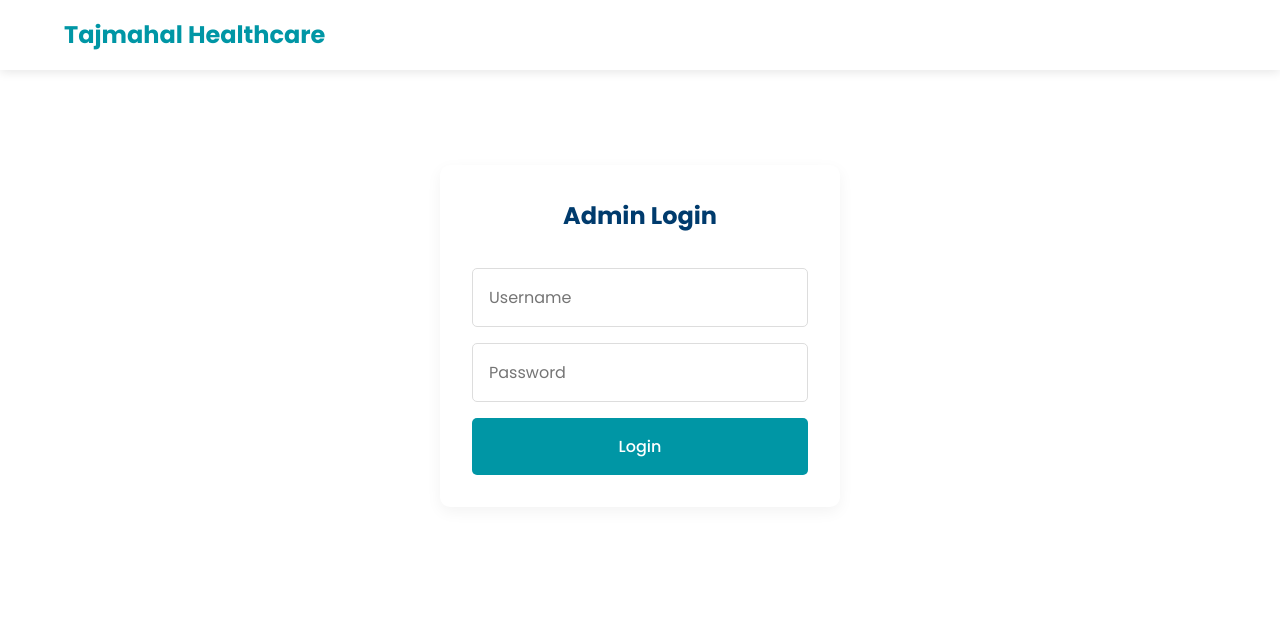
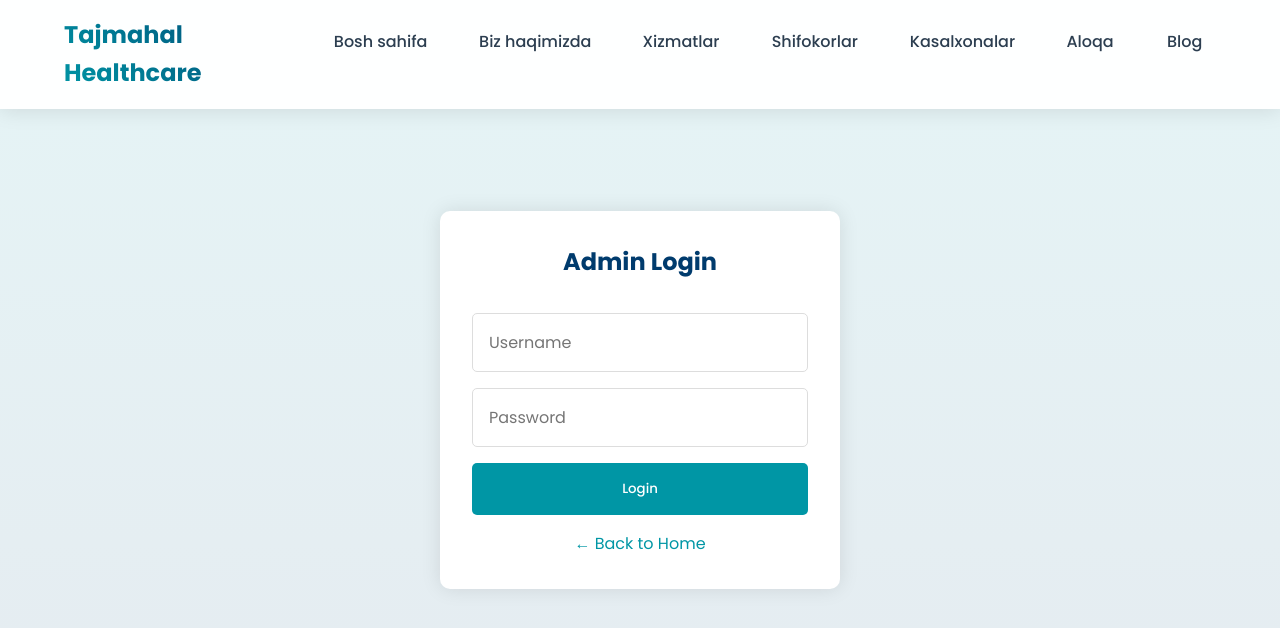
Before and after one commit to Khamraev1/Tajmahal-Healthcare, a website: page public/admin-login.html in a window 1280 px wide. Drawn offline with Linux system fonts and the light colour scheme.

Commit message:
Add complete admin dashboard, blog system, and server functionality

```diff
--- a/package.json
+++ b/package.json
@@ -30,6 +30,6 @@
         "nodemailer": "^6.9.5"
     },
     "devDependencies": {
-        "nodemon": "^3.0.1"
+        "nodemon": "^3.0.2"
     }
 }
--- a/public/admin-login.html
+++ b/public/admin-login.html
@@ -5,31 +5,32 @@
     <meta charset="UTF-8">
     <meta name="viewport" content="width=device-width, initial-scale=1.0">
     <title>Admin Login - Tajmahal Healthcare</title>
-    <link rel="stylesheet" href="/styles.css">
+    <link rel="stylesheet" href="styles.css">
+    <link rel="stylesheet" href="https://cdnjs.cloudflare.com/ajax/libs/font-awesome/6.0.0/css/all.min.css">
     <link href="https://fonts.googleapis.com/css2?family=Poppins:wght@300;400;500;600;700&display=swap"
         rel="stylesheet">
-    <link rel="stylesheet" href="https://cdnjs.cloudflare.com/ajax/libs/font-awesome/6.0.0-beta3/css/all.min.css">
     <style>
         .admin-login {
-            padding: 8rem 1rem 4rem;
+            min-height: 100vh;
             display: flex;
+            align-items: center;
             justify-content: center;
-            align-items: center;
-            min-height: calc(100vh - 12rem);
+            padding: 2rem;
+            background: linear-gradient(rgba(0, 150, 165, 0.1), rgba(0, 59, 109, 0.1));
         }
 
         .login-container {
+            background: white;
+            padding: 2rem;
+            border-radius: 10px;
+            box-shadow: 0 0 20px rgba(0, 0, 0, 0.1);
+            width: 100%;
             max-width: 400px;
-            width: 100%;
-            background-color: var(--white);
-            border-radius: 10px;
-            box-shadow: 0 5px 15px rgba(0, 0, 0, 0.05);
-            padding: 2rem;
         }
 
-        .login-container h2 {
+        .login-container h1 {
+            color: var(--secondary-color);
             text-align: center;
-            color: var(--secondary-color);
             margin-bottom: 2rem;
         }
 
@@ -47,25 +48,34 @@
         }
 
         .login-form button {
+            background: var(--primary-color);
+            color: white;
             padding: 1rem;
-            background-color: var(--primary-color);
-            color: var(--white);
             border: none;
             border-radius: 5px;
             cursor: pointer;
             font-weight: 500;
-            font-size: 1rem;
-            transition: var(--transition);
+            transition: all 0.3s ease;
         }
 
         .login-form button:hover {
-            background-color: var(--secondary-color);
+            background: var(--secondary-color);
+        }
+
+        .back-to-home {
+            text-align: center;
+            margin-top: 1rem;
+        }
+
+        .back-to-home a {
+            color: var(--primary-color);
+            text-decoration: none;
         }
 
         .error-message {
-            color: red;
+            color: var(--accent-color);
+            text-align: center;
             margin-top: 1rem;
-            text-align: center;
             display: none;
         }
     </style>
@@ -77,32 +87,47 @@
             <div class="logo">
                 <h1>Tajmahal Healthcare</h1>
             </div>
+            <ul class="nav-links">
+                <li><a href="index.html">Bosh sahifa</a></li>
+                <li><a href="index.html#about">Biz haqimizda</a></li>
+                <li><a href="index.html#services">Xizmatlar</a></li>
+                <li><a href="index.html#doctors">Shifokorlar</a></li>
+                <li><a href="index.html#hospitals">Kasalxonalar</a></li>
+                <li><a href="index.html#contact">Aloqa</a></li>
+                <li><a href="blog.html">Blog</a></li>
+            </ul>
+            <div class="mobile-menu">
+                <i class="fas fa-bars"></i>
+            </div>
         </nav>
     </header>
 
     <main>
         <section class="admin-login">
             <div class="login-container">
-                <h2>Admin Login</h2>
+                <h1>Admin Login</h1>
                 <form id="login-form" class="login-form">
                     <input type="text" id="username" name="username" placeholder="Username" required>
                     <input type="password" id="password" name="password" placeholder="Password" required>
                     <button type="submit">Login</button>
                 </form>
                 <p id="error-message" class="error-message">Invalid username or password</p>
+                <div class="back-to-home">
+                    <a href="index.html">← Back to Home</a>
+                </div>
             </div>
         </section>
     </main>
 
+    <script src="script.js"></script>
     <script>
         document.getElementById('login-form').addEventListener('submit', async function (e) {
             e.preventDefault();
-
             const username = document.getElementById('username').value;
             const password = document.getElementById('password').value;
 
             try {
-                const response = await fetch('/admin/login', {
+                const response = await fetch('/api/admin/login', {
                     method: 'POST',
                     headers: {
                         'Content-Type': 'application/json'
@@ -113,7 +138,7 @@
                 const data = await response.json();
 
                 if (data.success) {
-                    window.location.href = data.redirect;
+                    window.location.href = '/admin/dashboard';
                 } else {
                     document.getElementById('error-message').style.display = 'block';
                 }
--- a/public/styles.css
+++ b/public/styles.css
@@ -27,13 +27,14 @@ body {
 
 /* Header Styles */
 header {
-    background-color: var(--white);
-    box-shadow: 0 2px 10px rgba(0, 0, 0, 0.1);
+    background-color: rgba(255, 255, 255, 0.95);
+    backdrop-filter: blur(10px);
+    box-shadow: 0 2px 20px rgba(0, 0, 0, 0.1);
     position: fixed;
     width: 100%;
     top: 0;
     z-index: 1000;
-    transition: var(--transition);
+    transition: all 0.3s ease;
 }
 
 header.scroll-down {
@@ -70,31 +71,46 @@ nav {
     color: var(--primary-color);
     font-size: 1.5rem;
     font-weight: 700;
+    background: linear-gradient(45deg, var(--primary-color), var(--secondary-color));
+    -webkit-background-clip: text;
+    -webkit-text-fill-color: transparent;
 }
 
 .nav-links {
     display: flex;
     list-style: none;
-    gap: 2rem;
+    gap: 1.5rem;
 }
 
 .nav-links a {
     text-decoration: none;
     color: var(--text-color);
     font-weight: 500;
-    transition: var(--transition);
+    transition: all 0.3s ease;
     padding: 0.5rem 1rem;
-    border-radius: 25px;
+    border-radius: 8px;
     position: relative;
 }
 
 .nav-links a:hover {
-    background-color: var(--primary-color);
-    color: var(--white);
+    color: var(--primary-color);
+    background-color: rgba(0, 150, 165, 0.1);
 }
 
 .nav-links a::after {
-    display: none;
+    content: '';
+    position: absolute;
+    bottom: 0;
+    left: 50%;
+    transform: translateX(-50%);
+    width: 0;
+    height: 2px;
+    background: linear-gradient(45deg, var(--primary-color), var(--secondary-color));
+    transition: width 0.3s ease;
+}
+
+.nav-links a:hover::after {
+    width: 80%;
 }
 
 .mobile-menu {
@@ -580,11 +596,12 @@ footer {
         top: 100%;
         left: 0;
         right: 0;
-        background-color: var(--white);
+        background-color: rgba(255, 255, 255, 0.95);
+        backdrop-filter: blur(10px);
+        padding: 1rem;
+        box-shadow: 0 5px 15px rgba(0, 0, 0, 0.1);
         flex-direction: column;
-        padding: 0;
-        box-shadow: 0 5px 15px rgba(0, 0, 0, 0.1);
-        z-index: 1000;
+        gap: 0.5rem;
     }
 
     .nav-links.active {
@@ -593,26 +610,24 @@ footer {
 
     .nav-links li {
         width: 100%;
-        text-align: center;
-        padding: 1rem 0;
-        border-bottom: 1px solid #eee;
     }
 
     .nav-links a {
         display: block;
-        width: 100%;
-        padding: 0.5rem 0;
-        border-radius: 0;
+        padding: 1rem;
+        text-align: center;
+        border-radius: 8px;
     }
 
     .nav-links a:hover {
-        background-color: var(--primary-color);
-        color: var(--white);
+        background-color: rgba(0, 150, 165, 0.1);
     }
 
     .mobile-menu {
         display: block;
-        z-index: 1001;
+        font-size: 1.5rem;
+        cursor: pointer;
+        color: var(--primary-color);
     }
 
     .hero-content h2 {
```
Also changed, not shown: public/index.html (+3 -3 lines).
